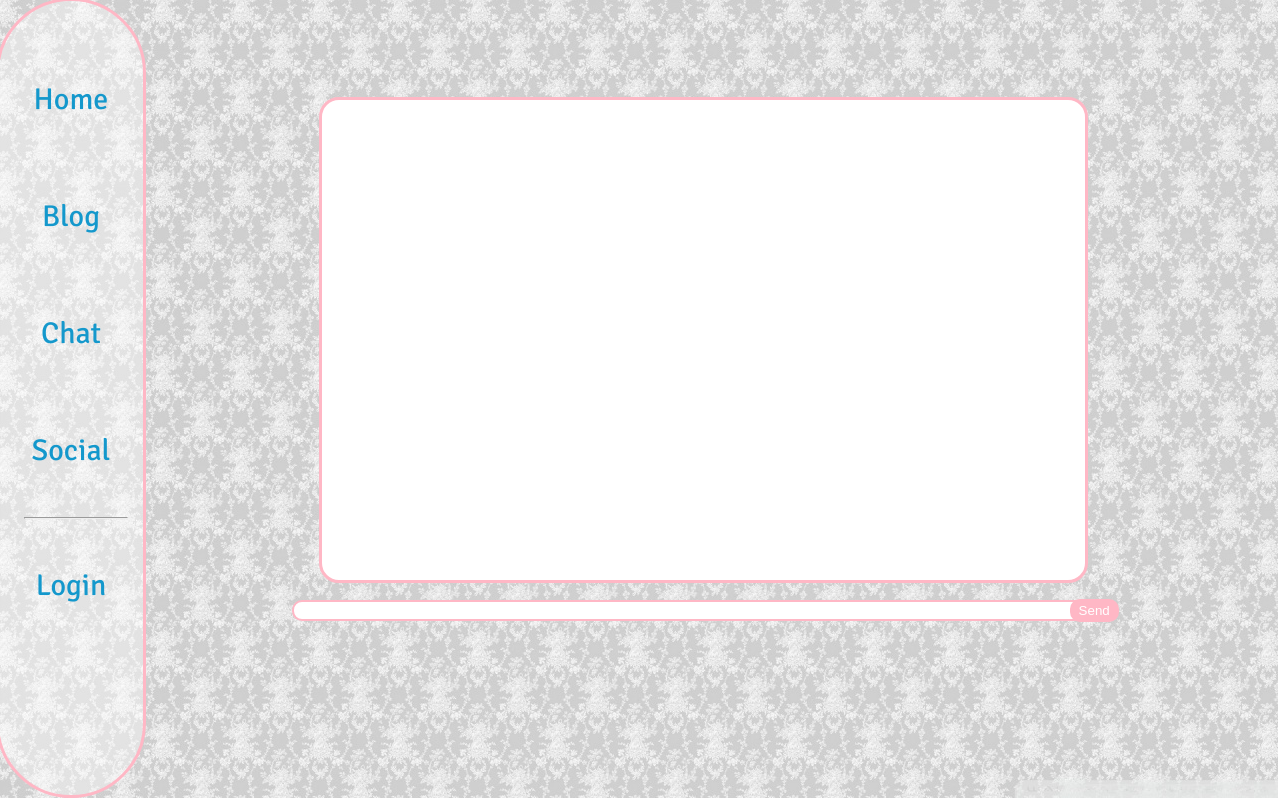
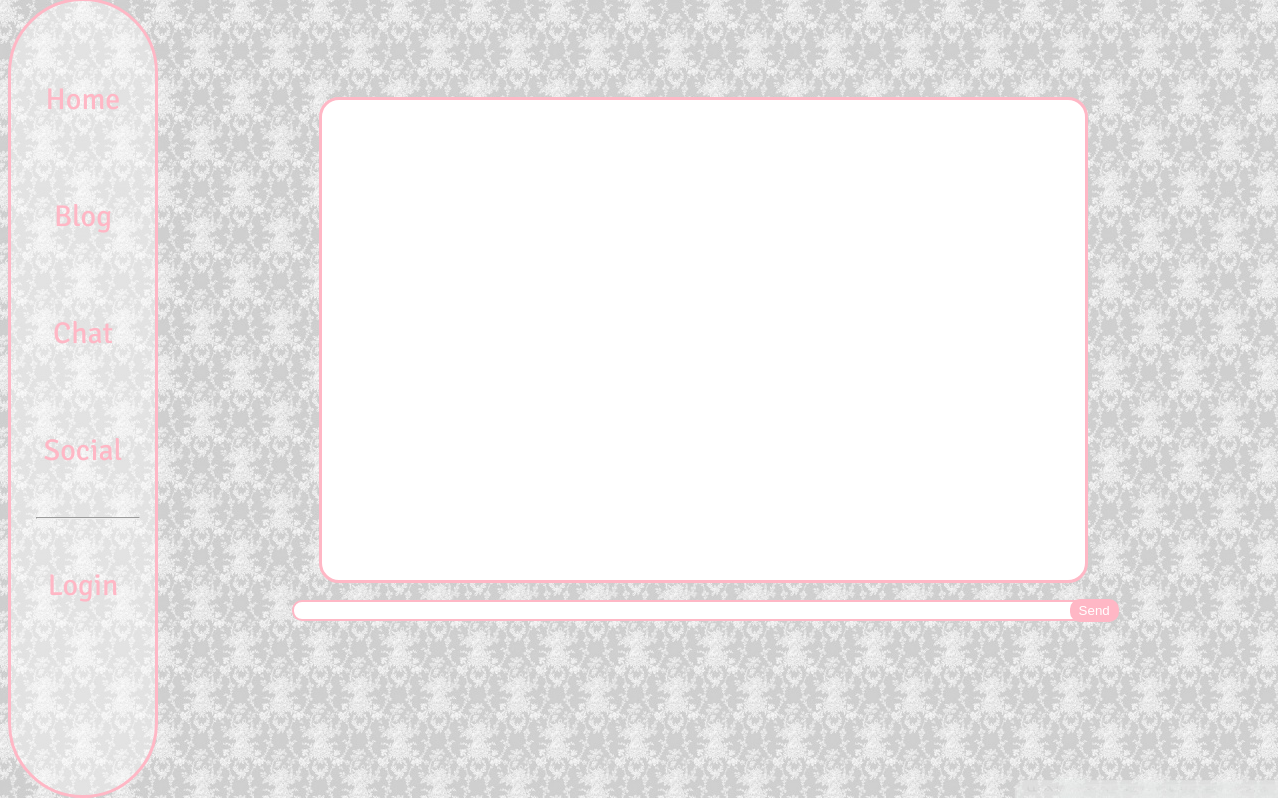
Before and after one commit to k-chen8888/luna_site, a website: page pages/main/test.html in a window 1280 px wide. Drawn offline with Linux system fonts and the light colour scheme; files that its build step writes are made by us from their sources.

Commit message:
minor^3 change

```diff
--- a/pages/main/css/test1.css
+++ b/pages/main/css/test1.css
@@ -31,8 +31,7 @@
 	border-radius: 200px;
 	width: 150px;
 	height: 100%;
-	left: -2px;
-	/*top: -2px;*/
+	left: 10px;
 	font-family: Signika;
 	color: cyan;
 }
@@ -59,12 +58,12 @@
 	z-index: 10;
 	font-size: 30px;
 	text-align: center;
-	color: rgb(20,152, 204);
+	color: rgb(255, 183, 197);
 }
 
 #sidebar a:active, #sidebar a.active {
 	font-family: Signika-Semibold;
-	color: rgb(255, 183, 197);
+	color: rgb(255, 104, 197);
 }
 
 /*
```
